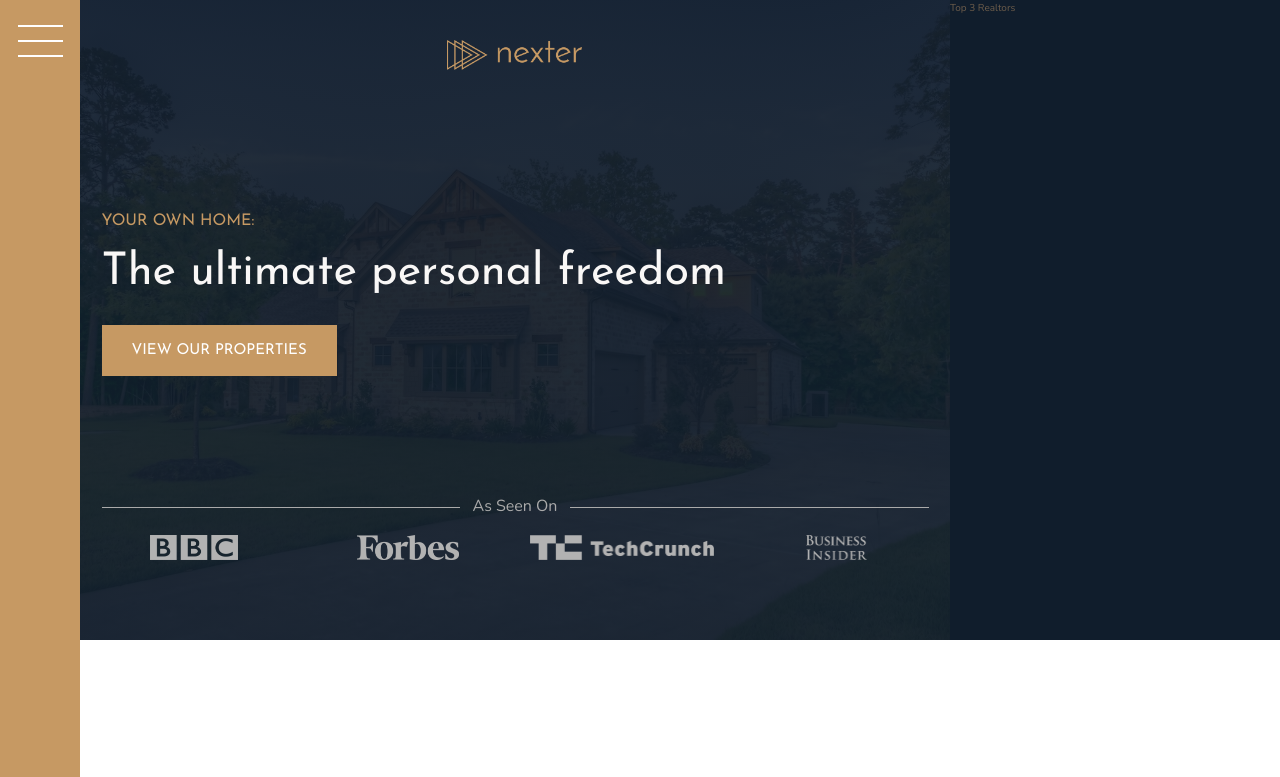
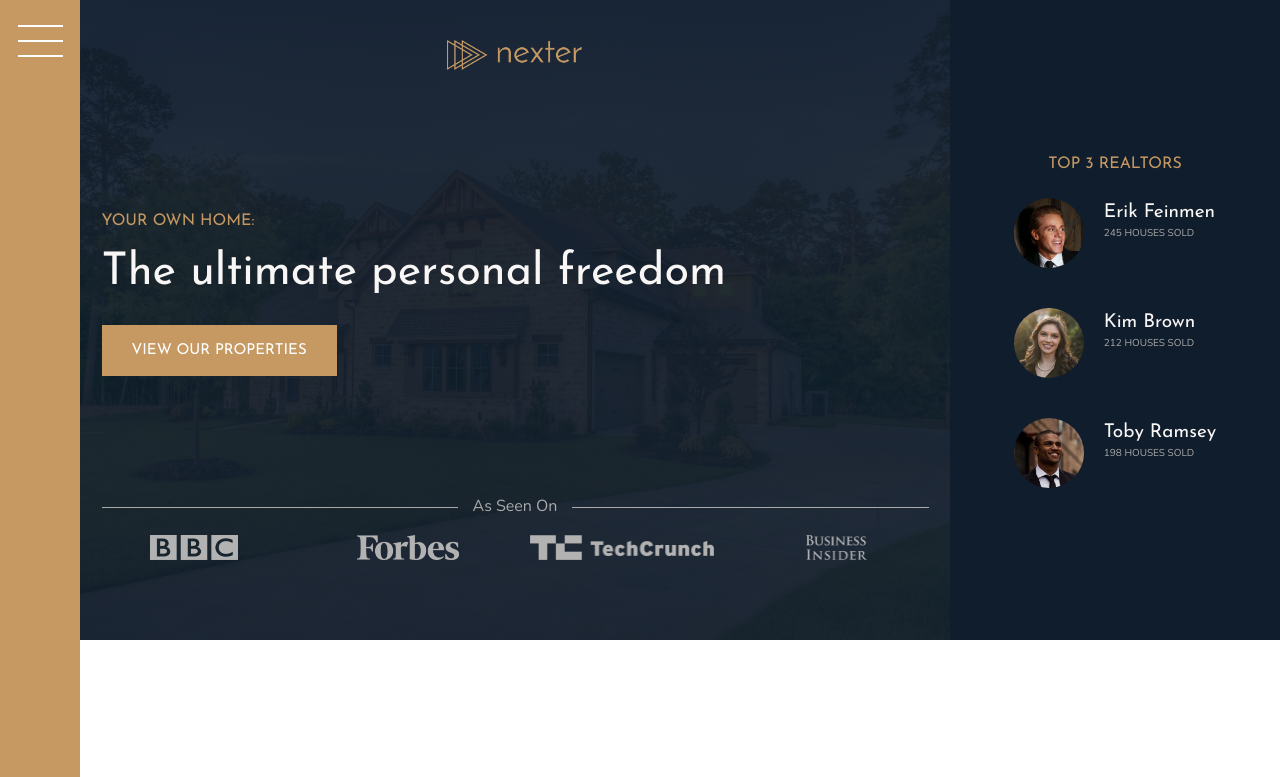
Before and after one commit to Unesdala/adv-css-course, a website: page Nexter/index.html in a window 1280 px wide. Shown: the top 777 px of the page. Drawn offline with nearby package versions, Linux system fonts and the light colour scheme.

Commit message:
Building the realtors section

```diff
--- a/Nexter/index.html
+++ b/Nexter/index.html
@@ -33,7 +33,30 @@
     </header>
 
     <div class="realtors">
-        Top 3 Realtors
+        <h3 class="heading-3">Top 3 Realtors</h3>
+        <div class="realtors__list">
+            <img src="img/realtor-1.jpeg" alt="Realtor 1" class="realtors__img">
+            <div class="realtors__details">
+                <h4 class="heading-4 heading-4--light">
+                    Erik Feinmen
+                </h4>
+                <p class="realtors__sold">245 houses sold</p>
+            </div>
+            <img src="img/realtor-2.jpeg" alt="Realtor 2" class="realtors__img">
+            <div class="realtors__details">
+                <h4 class="heading-4 heading-4--light">
+                    Kim Brown
+                </h4>
+                <p class="realtors__sold">212 houses sold</p>
+            </div>
+            <img src="img/realtor-3.jpeg" alt="Realtor 3" class="realtors__img">
+            <div class="realtors__details">
+                <h4 class="heading-4 heading-4--light">
+                    Toby Ramsey
+                </h4>
+                <p class="realtors__sold">198 houses sold</p>
+            </div>
+        </div>
     </div>
 
     <section class="features">
--- a/Nexter/sass/_realtors.scss
+++ b/Nexter/sass/_realtors.scss
@@ -1,4 +1,31 @@
 .realtors {
   background-color: $color-secondary;
   grid-column: col-start 7 / full-end;
+  padding: 3rem;
+
+  display: grid;
+  align-content: center;
+  justify-content: center;
+  justify-items: center;
+  grid-row-gap: 2rem;
+
+  &__list {
+    display: grid;
+    grid-template-columns: min-content max-content;
+
+    grid-column-gap: 2rem;
+    grid-row-gap: 5vh;
+  }
+
+  &__img {
+    width: 7rem;
+    border-radius: 50%;
+    display: block;
+  }
+
+  &__sold {
+    text-transform: uppercase;
+    color: $color-grey-light-2;
+    margin-top: -.3rem;
+  }
 }
```
Also changed, not shown: Nexter/css/style.css.
